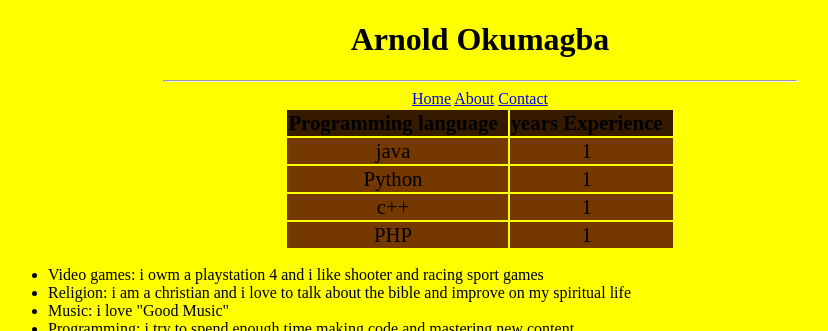
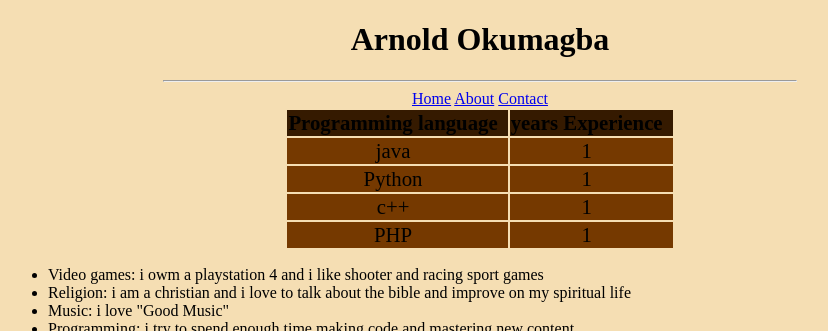
Before and after one commit to idama73/CST336, a PHP site: page /labs/lab1/about.html in a window 1280 px wide. Shown: the top 331 px of the page, without its empty margins (160-988 px from the left). Run offline with PHP 8.4, Linux system fonts and the light colour scheme.

Commit message:
updating file

```diff
--- a/labs/lab1/css/styles.css
+++ b/labs/lab1/css/styles.css
@@ -30,5 +30,5 @@ ul{
 }
 body{
     text-align:center;
-    background-color:yellow;color:black;
+    background-color:wheat;color:black;
 }
```
